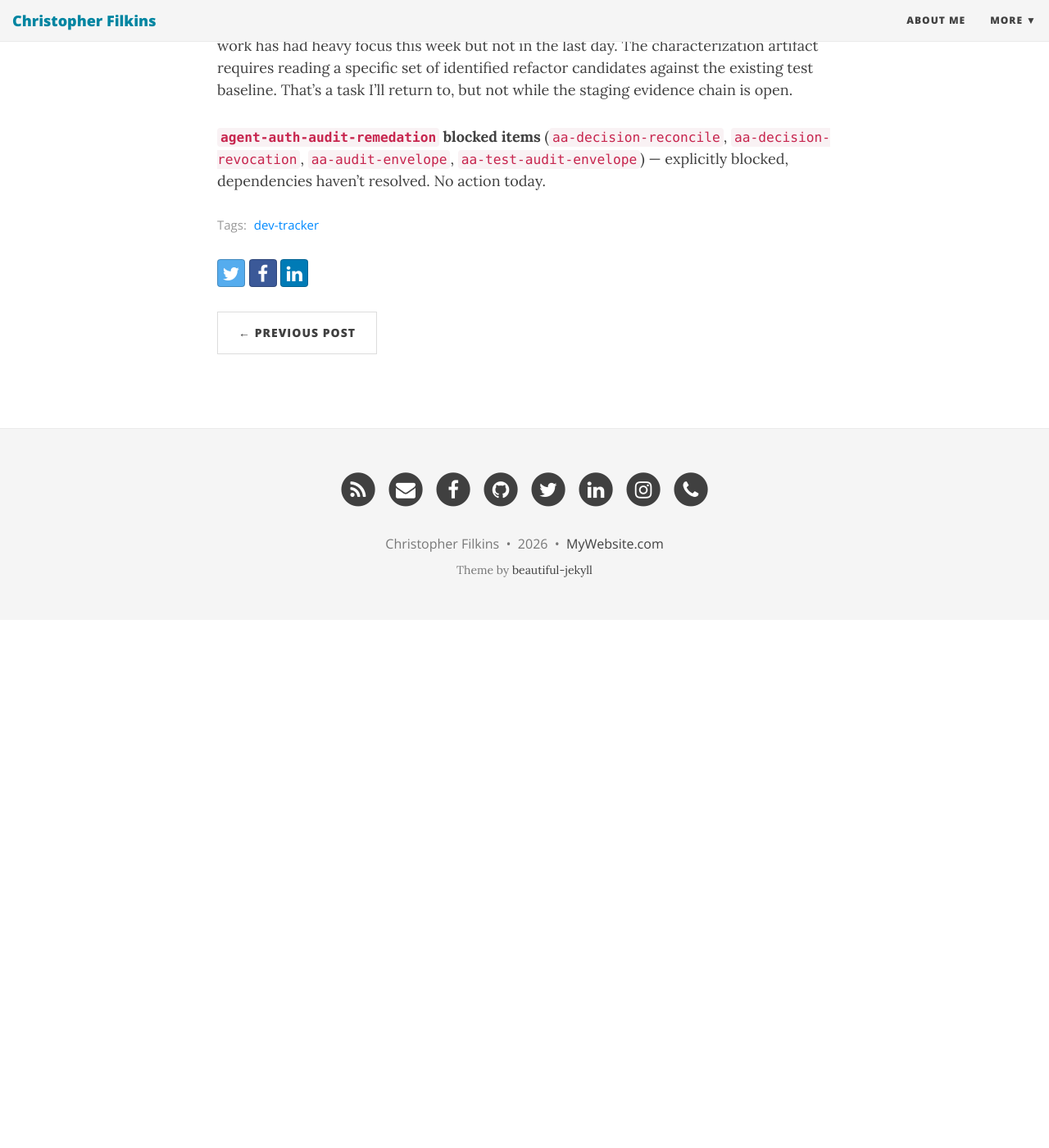
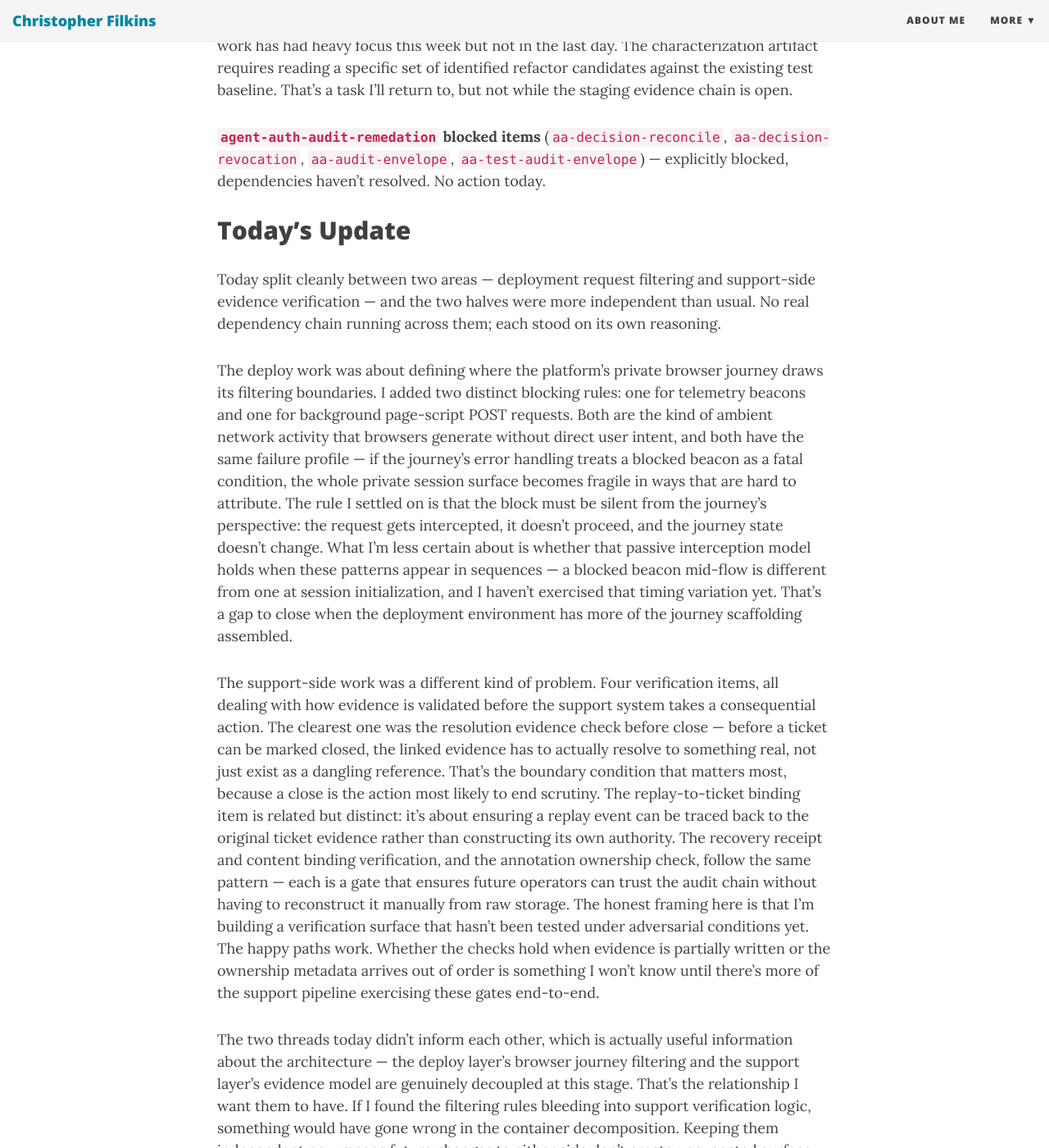
Before and after one commit to filchyboy/filchyboy.github.io, a Jekyll site: the page built from _posts/2026-11-06-daily-dev-log.md, in a window 1280 px wide and 1400 px high, scrolled down 3494 px. Shown: the whole window at 82% size. Built offline with Jekyll 4.4.1, drawn with Linux system fonts in a browser that asks for light colours; nearby versions of some CDN libraries; before the commit the page ends 4250 px from its top, so only the background shows below that; some of the changed text lies outside the part shown.

Commit message:
Update daily dev log: 2026-11-06

```diff
--- a/_posts/2026-11-06-daily-dev-log.md
+++ b/_posts/2026-11-06-daily-dev-log.md
@@ -57,3 +57,22 @@ If the `asie-*` items close faster than expected, I'll move to `asie-booking-pay
 
 <!-- plan-unit-ids: asie-mac-mini-private-functional-completion,col-6038-determination-compare,col-6038-mutation-receipts,col-6038-owner-evidence-interface,idr-20260728-characterization,pbej-admission -->
 <!-- SECTION: DAILY-PLAN END -->
+
+
+<!-- SECTION: ACCOMPLISHED START -->
+<!-- publication-digest: 7e8d20d7b9e22999a4d3303fb94f1bc53f60527bd19444eedb276c63efee5f11 -->
+<!-- publication-revision: 442b7f8b4bd94d379880b98be8dbac30 -->
+<!-- accomplished-generated: 2026-11-07T04:35:01.061845+00:00 -->
+
+## Today's Update
+
+Today split cleanly between two areas — deployment request filtering and support-side evidence verification — and the two halves were more independent than usual. No real dependency chain running across them; each stood on its own reasoning.
+
+The deploy work was about defining where the platform's private browser journey draws its filtering boundaries. I added two distinct blocking rules: one for telemetry beacons and one for background page-script POST requests. Both are the kind of ambient network activity that browsers generate without direct user intent, and both have the same failure profile — if the journey's error handling treats a blocked beacon as a fatal condition, the whole private session surface becomes fragile in ways that are hard to attribute. The rule I settled on is that the block must be silent from the journey's perspective: the request gets intercepted, it doesn't proceed, and the journey state doesn't change. What I'm less certain about is whether that passive interception model holds when these patterns appear in sequences — a blocked beacon mid-flow is different from one at session initialization, and I haven't exercised that timing variation yet. That's a gap to close when the deployment environment has more of the journey scaffolding assembled.
+
+The support-side work was a different kind of problem. Four verification items, all dealing with how evidence is validated before the support system takes a consequential action. The clearest one was the resolution evidence check before close — before a ticket can be marked closed, the linked evidence has to actually resolve to something real, not just exist as a dangling reference. That's the boundary condition that matters most, because a close is the action most likely to end scrutiny. The replay-to-ticket binding item is related but distinct: it's about ensuring a replay event can be traced back to the original ticket evidence rather than constructing its own authority. The recovery receipt and content binding verification, and the annotation ownership check, follow the same pattern — each is a gate that ensures future operators can trust the audit chain without having to reconstruct it manually from raw storage. The honest framing here is that I'm building a verification surface that hasn't been tested under adversarial conditions yet. The happy paths work. Whether the checks hold when evidence is partially written or the ownership metadata arrives out of order is something I won't know until there's more of the support pipeline exercising these gates end-to-end.
+
+The two threads today didn't inform each other, which is actually useful information about the architecture — the deploy layer's browser journey filtering and the support layer's evidence model are genuinely decoupled at this stage. That's the relationship I want them to have. If I found the filtering rules bleeding into support verification logic, something would have gone wrong in the container decomposition. Keeping them independent now means future changes to either side don't create unexpected surface area in the other.
+
+<!-- accomplished-unit-ids: deploy-block-background-page-script-posts-without,deploy-block-telemetry-beacons-without-failing,support-bind-replay-original-ticket-evidence,support-verify-annotation-ownership-stored-evidence,support-verify-linked-resolution-evidence-before,support-verify-recovery-receipt-content-bindings -->
+<!-- SECTION: ACCOMPLISHED END -->
```
